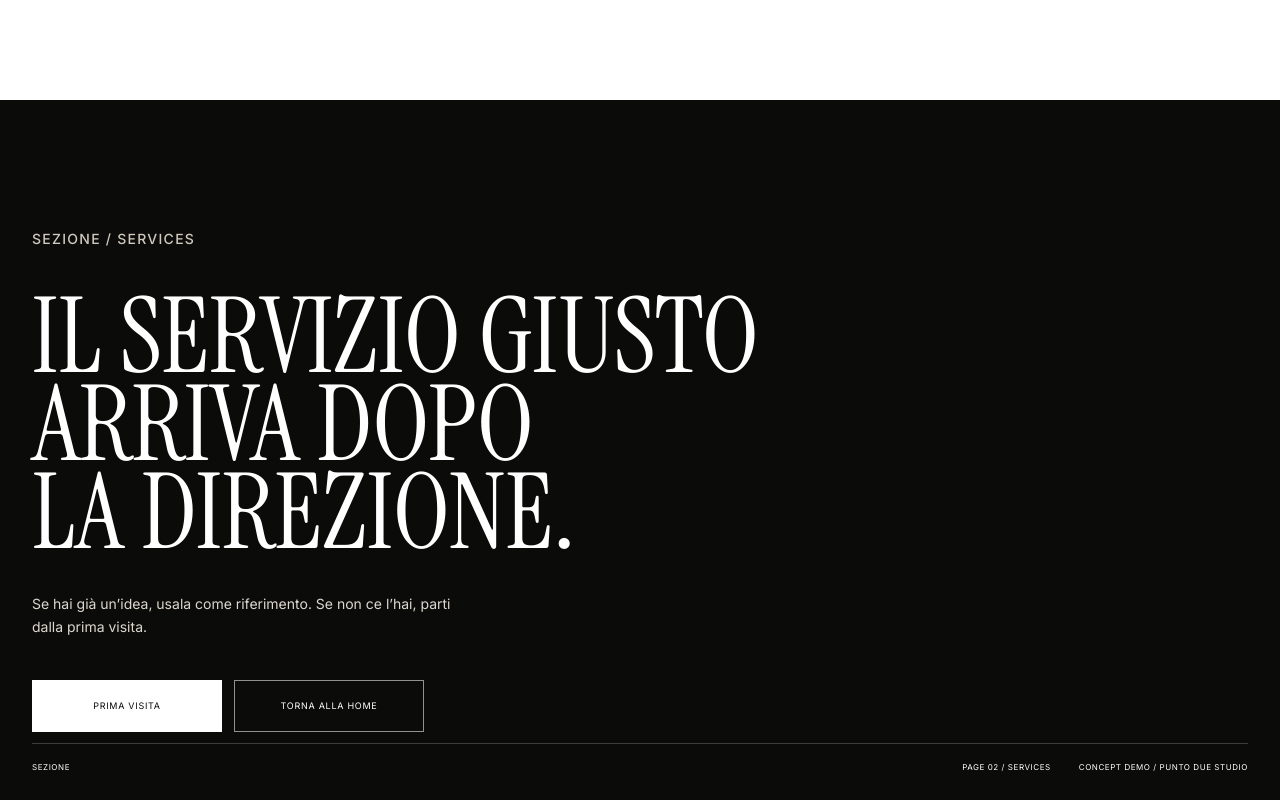
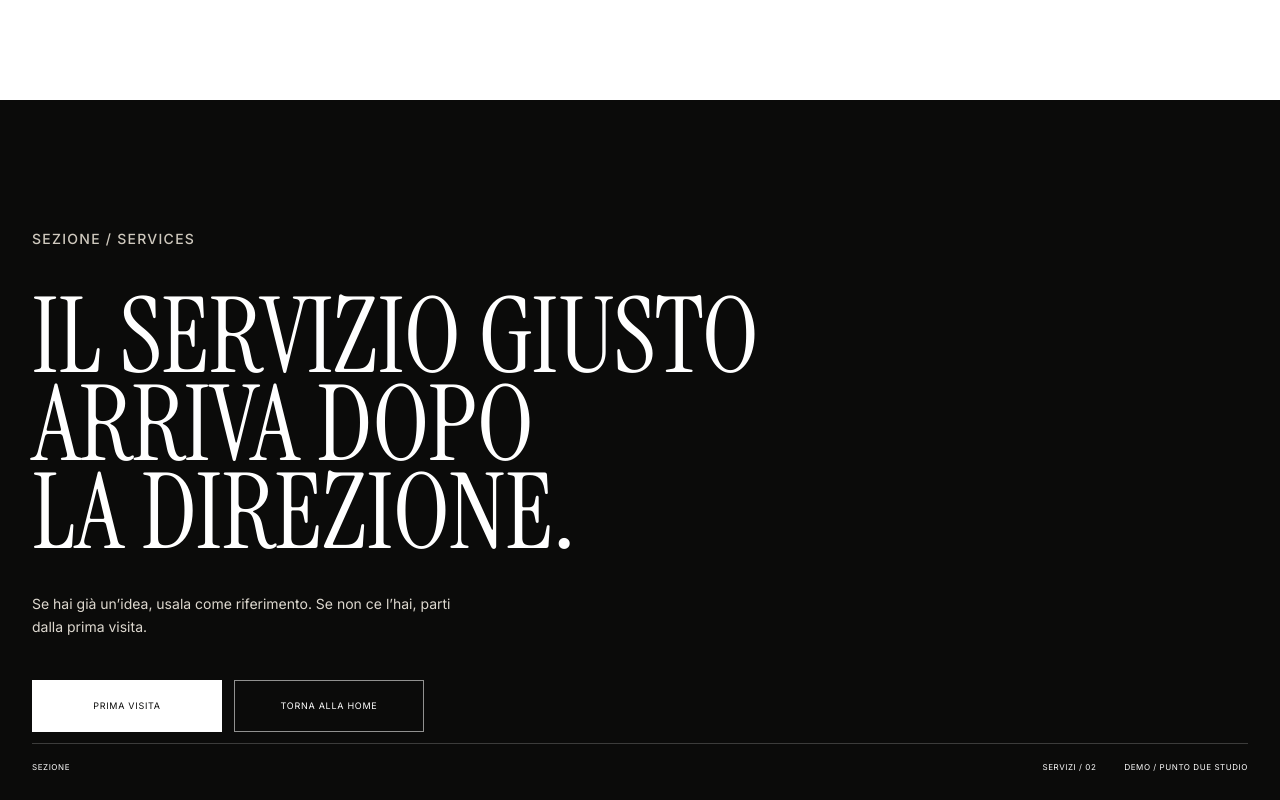
Before and after one commit to manueldipa4561-png/sezione-hair-studio-demo-v3, a website: page servizi.html in a window 1280 px wide. Shown: the part 5330-6130 px from the top of the page. Drawn offline with Linux system fonts and the light colour scheme.

Commit message:
polish: normalize Services footer

```diff
--- a/servizi.html
+++ b/servizi.html
@@ -165,8 +165,8 @@
       </div>
       <footer class="services-footer">
         <a href="index.html">SEZIONE</a>
-        <span>PAGE 02 / SERVICES</span>
-        <span>CONCEPT DEMO / PUNTO DUE STUDIO</span>
+        <span>SERVIZI / 02</span>
+        <span>DEMO / PUNTO DUE STUDIO</span>
       </footer>
     </section>
   </main>
```
